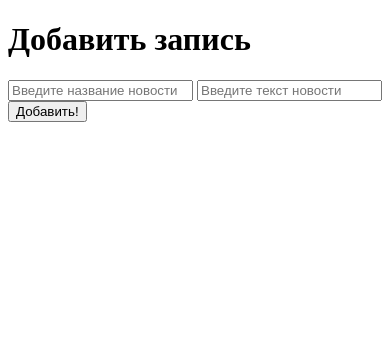
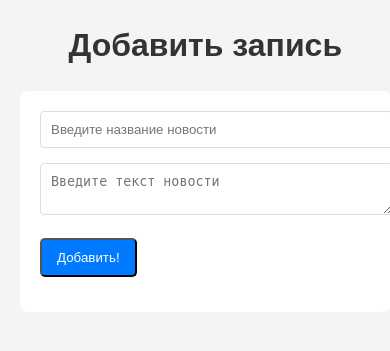
Before and after one commit to bybuss/flask-sqlalchemy, a Flask app: page /add in a window 390 px wide. Shown: the top 351 px of the page. Run offline with Flask 3, Linux system fonts and the light colour scheme.

Commit message:
ale recconecting

```diff
--- a/static/main.css
+++ b/static/main.css
@@ -1,45 +1,93 @@
-body {
+/* Сброс стандартных стилей и установка общих свойств */
+body, h1, h2, p {
     margin: 0;
-    font-family: -apple-system, BlinkMacSystemFont, "Segoe UI", "Roboto", "Oxygen",
-        "Ubuntu", "Cantarell", "Fira Sans", "Droid Sans", "Helvetica Neue",
-        sans-serif;
-    -webkit-font-smoothing: antialiased;
-    -moz-osx-font-smoothing: grayscale;
+    padding: 0;
+    box-sizing: border-box;
 }
 
-code {
-    font-family: source-code-pro, Menlo, Monaco, Consolas, "Courier New",
-        monospace;
+body {
+    font-family: 'Arial', sans-serif;
+    line-height: 1.6;
+    background: #f4f4f4;
+    color: #333;
 }
 
-.App {
+.container {
+    width: 80%;
+    margin: auto;
+    overflow: hidden;
+    padding: 20px;
+}
+
+h1 {
+    margin-bottom: 20px;
     text-align: center;
 }
 
-.App-logo {
-    height: 40vmin;
-    pointer-events: none;
+/* Стилизация формы и элементов ввода */
+.form-style {
+    background: #fff;
+    padding: 20px;
+    border-radius: 8px;
+    margin-bottom: 20px;
 }
 
-.App-header {
-    background-color: #282c34;
-    min-height: 100vh;
-    display: flex;
-    flex-direction: column;
-    align-items: center;
-    justify-content: center;
-    font-size: calc(10px + 2vmin);
+.form-group {
+    margin-bottom: 15px;
+}
+
+.form-control {
+    width: 100%;
+    padding: 10px;
+    border-radius: 4px;
+    border: 1px solid #ddd;
+}
+
+/* Стилизация кнопок */
+.btn {
+    display: inline-block;
+    padding: 10px 20px;
+    cursor: pointer;
+    border-radius: 5px;
+    text-decoration: none;
+    margin-right: 5px;
+    text-align: center;
+    width: auto;
+}
+
+.btn-primary {
+    background: #007bff;
     color: white;
 }
 
-.App-link {
-    color: #61dafb;
+.btn-danger {
+    background: #dc3545;
+    color: white;
 }
 
-.heart {
-    color: #ff0000;
+/* Стилизация записей блога */
+.posts {
+    margin-bottom: 20px;
 }
 
-.small {
-    font-size: 0.75rem;
+.post {
+    background: white;
+    margin-bottom: 10px;
+    padding: 15px;
+    border-radius: 5px;
 }
+
+.post h2 {
+    margin-bottom: 10px;
+}
+
+/* Адаптивный дизайн */
+@media (max-width: 768px) {
+    .container {
+        width: 95%;
+    }
+
+    .btn {
+        padding: 10px 15px;
+    }
+}
--- a/templates/add.html
+++ b/templates/add.html
@@ -3,14 +3,24 @@
 <head>
     <meta charset="UTF-8">
     <meta name="viewport" content="width=device-width, initial-scale=1.0">
-    <title>Document</title>
+    <title>Добавить запись</title>
+    <link rel="stylesheet" href="{{ url_for('static', filename='main.css') }}">
+
 </head>
 <body>
-    <h1>Добавить запись</h1>
-    <form action="/add" method="post">
-        <input type="text" name="title" placeholder="Введите название новости">
-        <input type="text" name="content" placeholder="Введите текст новости">
-        <input type="submit" value="Добавить!">
-    </form>
+    <div class="container">
+        <h1>Добавить запись</h1>
+        <form action="/add" method="post" class="form-style">
+            <div class="form-group">
+                <input type="text" name="title" class="form-control" placeholder="Введите название новости">
+            </div>
+            <div class="form-group">
+                <textarea name="content" class="form-control" placeholder="Введите текст новости"></textarea>
+            </div>
+            <div class="form-group">
+                <input type="submit" value="Добавить!" class="btn btn-primary">
+            </div>
+        </form>
+    </div>
 </body>
 </html>
```
Also changed, not shown: templates/index.html (+15 -9 lines), blog.db.
